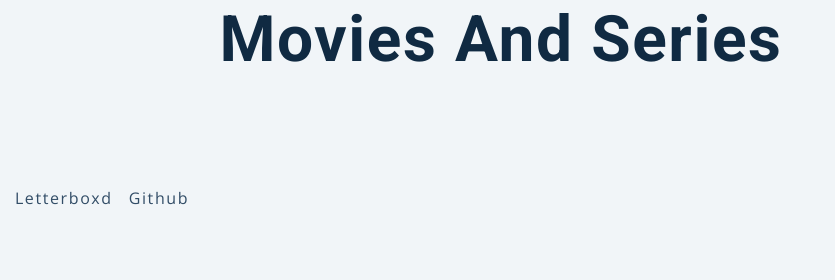
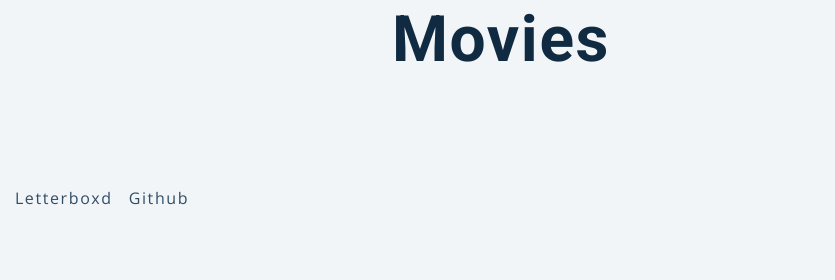
Before and after one commit to 04cho09/Loise-Ingelund-JavaScript, a plain HTML site: page TheMovies.html in a window 1280 px wide. Shown: the top 280 px of the page, 139-974 px from the left. Drawn offline with nearby package versions, Linux system fonts and the light colour scheme.

Commit message:
Changed title on movies

```diff
--- a/TheMovies.html
+++ b/TheMovies.html
@@ -10,7 +10,7 @@
   </head>
   <body>
     <div class="Gallerie">
-      <h1>Movies and series</h1>
+      <h1>Movies</h1>
       <div class="Underline"></div>
       <!--Filter buttons-->
       <!--Movie section-->
```
